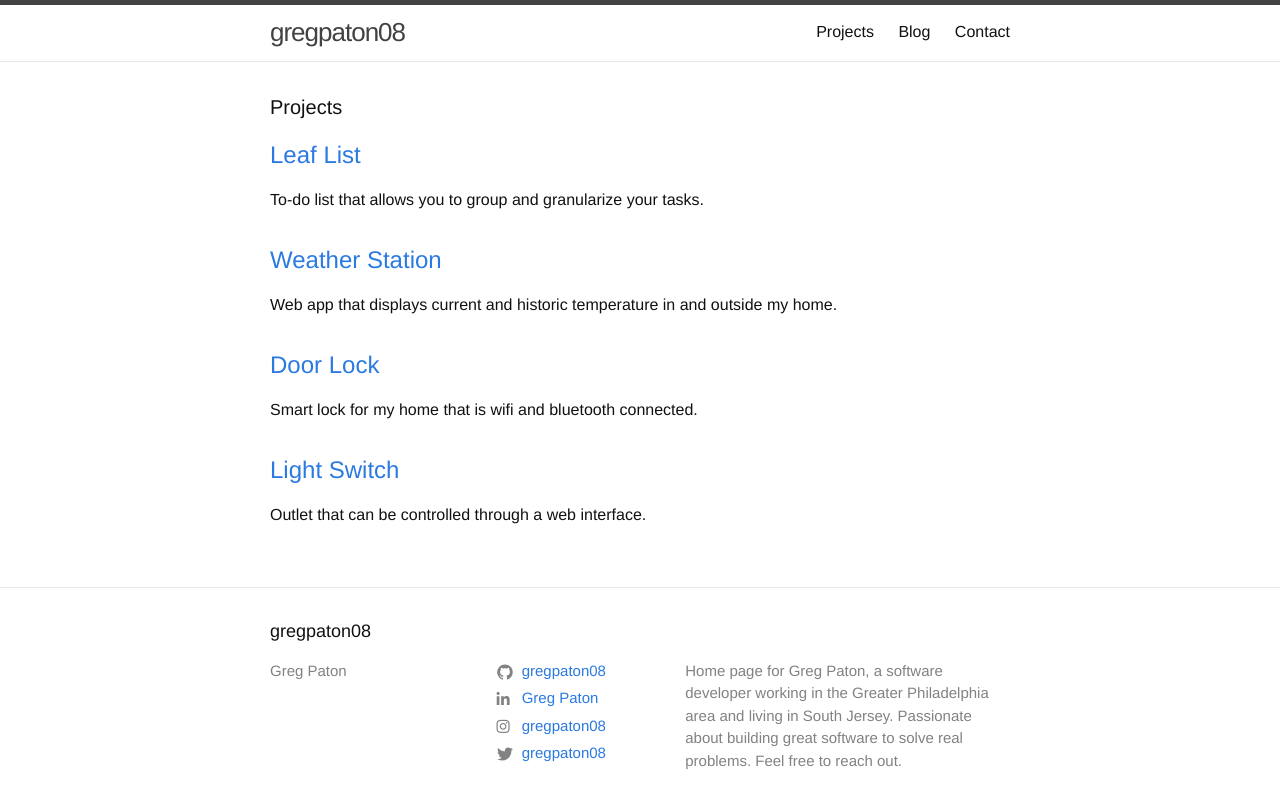
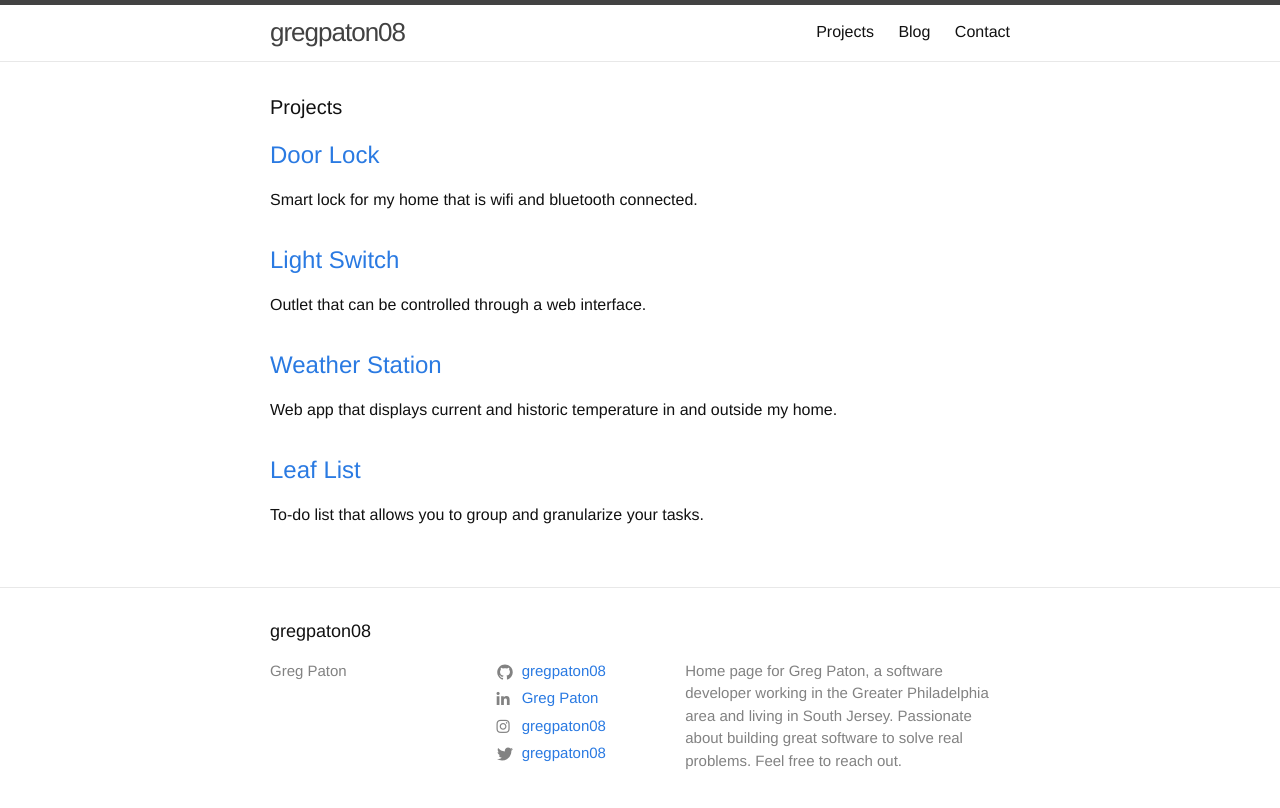
Before and after one commit to gregpaton08/gregpaton08.github.io, a Jekyll site: the page built from projects.html, in a window 1280 px wide. Shown: the top 808 px of the page. Built offline with Jekyll 4.4.1, drawn with Linux system fonts in a browser that asks for light colours; nearby versions of some CDN libraries.

Commit message:
Sorts projects using tags instead of file names

```diff
--- a/_projects/1970-01-03-door-lock.html
+++ b/_projects/door-lock.html
@@ -1,6 +1,7 @@
 ---
 layout: default
 excerpt: Smart lock for my home that is wifi and bluetooth connected.
+project_order: 0
 ---
 
 <div class="about">
--- a/_projects/1970-01-01-leaf-list.html
+++ b/_projects/leaf-list.html
@@ -2,6 +2,7 @@
 layout: default
 icon_image: "/assets/LeafList-icon.png"
 excerpt: To-do list that allows you to group and granularize your tasks.
+project_order: 3
 ---
 
 <div class="about">
--- a/_projects/1970-01-04-light-switch.html
+++ b/_projects/light-switch.html
@@ -1,6 +1,7 @@
 ---
 layout: page
 excerpt: Outlet that can be controlled through a web interface.
+project_order: 1
 ---
 
 <div class="about">
--- a/_projects/1970-01-02-weather-station.html
+++ b/_projects/weather-station.html
@@ -1,6 +1,7 @@
 ---
 layout: default
 excerpt: Web app that displays current and historic temperature in and outside my home.
+project_order: 2
 ---
 
 <div class="about">
--- a/projects.html
+++ b/projects.html
@@ -9,7 +9,8 @@ permalink: /projects/
   <h1 class="page-heading">Projects</h1>
 
   <ul class="post-list">
-    {% for post in site.projects %}
+    {% assign sorted_projects = site.projects | sort:"project_order" %}
+    {% for post in sorted_projects %}
       <li>
         <h2>
           <a class="post-link" href="{{ post.url | relative_url }}">
```
